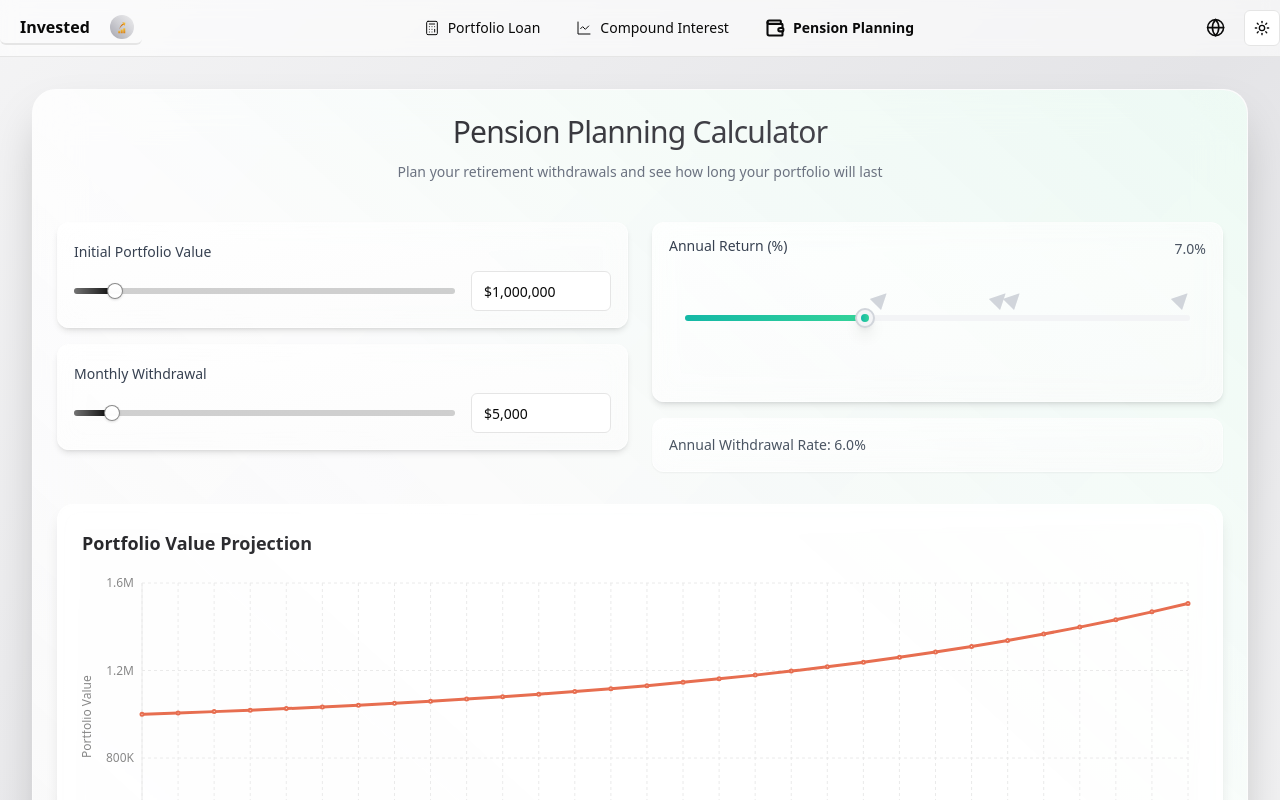
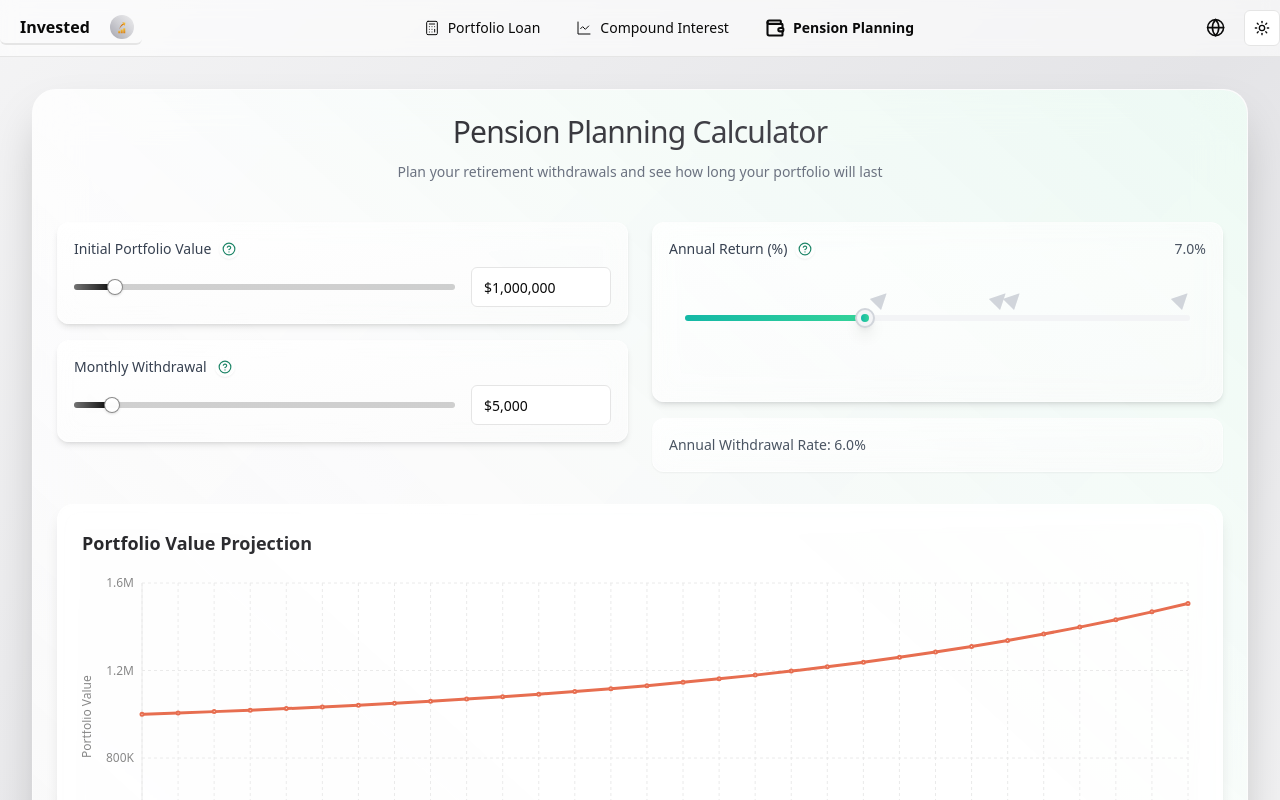
Before and after one commit to DonRaz/investedAI, a Next.js app: page /en/pension in a window 1280 px wide. Shown: the top 800 px of the page. Built offline with nearby package versions, Linux system fonts and the light colour scheme.

Commit message:
added ? helpers to compound and pension calculators

```diff
--- a/components/calculators/PensionPlanningCalculator.tsx
+++ b/components/calculators/PensionPlanningCalculator.tsx
@@ -4,6 +4,17 @@ import { useState, useEffect, useCallback } from 'react';
 import { Card, CardContent } from '@/components/ui/card';
 import { Label } from '@/components/ui/label';
 import { Input } from '@/components/ui/input';
+import { Button } from '@/components/ui/button';
+import { HelpCircle } from 'lucide-react';
+import {
+  Drawer,
+  DrawerClose,
+  DrawerContent,
+  DrawerDescription,
+  DrawerFooter,
+  DrawerHeader,
+  DrawerTitle,
+} from '@/components/ui/drawer';
 import { CustomInterestSlider } from '@/components/ui/slider-w-landmarks';
 import { SliderWithInput } from '@/components/ui/slider-w-input';
 import {
@@ -19,6 +30,16 @@ import { useTranslationStore } from '@/lib/translations';
 import { pensionTranslations } from '@/lib/translations/pension';
 import { AlertTriangle, CheckCircle } from 'lucide-react';
 
+// Define slider info keys type
+type SliderInfoKeys =
+  | 'initialPortfolio'
+  | 'monthlyWithdrawal'
+  | 'portfolioReturn';
+
+interface HelpButtonProps {
+  sliderKey: SliderInfoKeys;
+}
+
 interface CalculatorInputs {
   initialPortfolio: number;
   monthlyWithdrawal: number;
@@ -30,6 +51,10 @@ export function PensionPlanningCalculator() {
   const t = pensionTranslations[language];
   const [mounted, setMounted] = useState(false);
 
+  // Add drawer state
+  const [drawerOpen, setDrawerOpen] = useState(false);
+  const [drawerContent, setDrawerContent] = useState({ title: '', description: '' });
+
   useEffect(() => {
     setMounted(true);
   }, []);
@@ -39,6 +64,43 @@ export function PensionPlanningCalculator() {
     monthlyWithdrawal: 5000,
     portfolioReturn: 7,
   });
+
+  // Add openInfoDrawer function
+  const openInfoDrawer = (title: string, description: string): void => {
+    setDrawerContent({ title, description });
+    setDrawerOpen(true);
+  };
+
+  // Add sliderInfo object
+  const sliderInfo: Record<SliderInfoKeys, { title: string; description: string }> = {
+    initialPortfolio: {
+      title: t.initialPortfolio_info,
+      description: t.initialPortfolio_desc,
+    },
+    monthlyWithdrawal: {
+      title: t.monthlyWithdrawal_info,
+      description: t.monthlyWithdrawal_desc,
+    },
+    portfolioReturn: {
+      title: t.portfolioReturn_info,
+      description: t.portfolioReturn_desc,
+    },
+  };
+
+  // Add HelpButton component
+  const HelpButton: React.FC<HelpButtonProps> = ({ sliderKey }) => (
+    <Button
+      variant="ghost"
+      size="icon"
+      className="h-5 w-5 rounded-full bg-transparent hover:bg-white/30 dark:hover:bg-black/30 transition-all shadow-sm backdrop-blur-sm p-0 ms-2"
+      onClick={(e) => {
+        e.stopPropagation();
+        openInfoDrawer(sliderInfo[sliderKey].title, sliderInfo[sliderKey].description);
+      }}
+    >
+      <HelpCircle className="h-3.5 w-3.5 text-emerald-700/90 dark:text-emerald-400/90 transition-colors" />
+    </Button>
+  );
 
   const parseInputValue = useCallback((value: string): number => {
     const parsed = Number(value.replace(/[^0-9.-]+/g, ''));
@@ -124,7 +186,10 @@ export function PensionPlanningCalculator() {
           <div className="grid gap-6 md:grid-cols-2">
             <div className="space-y-4">
               <div className="space-y-2 bg-gradient-to-br from-white/70 to-zinc-50/70 dark:from-zinc-800/70 dark:to-zinc-900/50 backdrop-blur-md p-4 rounded-xl border border-white/50 dark:border-zinc-700/30 shadow-md">
-                <Label className="text-gray-700 dark:text-gray-300">{t.initialPortfolio}</Label>
+                <div className="flex items-center">
+                  <Label className="text-gray-700 dark:text-gray-300">{t.initialPortfolio}</Label>
+                  <HelpButton sliderKey="initialPortfolio" />
+                </div>
                 <SliderWithInput
                   value={inputs.initialPortfolio}
                   onValueChange={(value) =>
@@ -138,7 +203,10 @@ export function PensionPlanningCalculator() {
               </div>
 
               <div className="space-y-2 bg-gradient-to-br from-white/70 to-zinc-50/70 dark:from-zinc-800/70 dark:to-zinc-900/50 backdrop-blur-md p-4 rounded-xl border border-white/50 dark:border-zinc-700/30 shadow-md">
-                <Label className="text-gray-700 dark:text-gray-300">{t.monthlyWithdrawal}</Label>
+                <div className="flex items-center">
+                  <Label className="text-gray-700 dark:text-gray-300">{t.monthlyWithdrawal}</Label>
+                  <HelpButton sliderKey="monthlyWithdrawal" />
+                </div>
                 <SliderWithInput
                   value={inputs.monthlyWithdrawal}
                   onValueChange={(value) =>
@@ -154,8 +222,9 @@ export function PensionPlanningCalculator() {
 
             <div className="space-y-4">
               <div className="space-y-2 bg-gradient-to-br from-white/70 to-zinc-50/70 dark:from-zinc-800/70 dark:to-zinc-900/50 backdrop-blur-md p-4 rounded-xl border border-white/50 dark:border-zinc-700/30 shadow-md">
-                <div className="flex" dir='ltr'>
+                <div className="flex items-center" dir='ltr'>
                   <Label className="text-gray-700 dark:text-gray-300">{t.portfolioReturn}</Label>
+                  <HelpButton sliderKey="portfolioReturn" />
                   <div className="text-sm text-gray-600 dark:text-gray-400 ml-auto">
                     {inputs.portfolioReturn.toFixed(1)}%
                   </div>
@@ -275,6 +344,21 @@ export function PensionPlanningCalculator() {
         </CardContent>
       </Card>
 
+      {/* Help Info Drawer */}
+      <Drawer open={drawerOpen} onOpenChange={setDrawerOpen}>
+        <DrawerContent>
+          <DrawerHeader>
+            <DrawerTitle>{drawerContent.title}</DrawerTitle>
+            <DrawerDescription>{drawerContent.description}</DrawerDescription>
+          </DrawerHeader>
+          <DrawerFooter>
+            <DrawerClose asChild>
+              <Button variant="outline">{t.close}</Button>
+            </DrawerClose>
+          </DrawerFooter>
+        </DrawerContent>
+      </Drawer>
+
       {/* Attribution footer */}
       <div className="w-full text-center pb-4">
         <p className="bg-gradient-to-r from-emerald-600 to-emerald-500 dark:from-emerald-400 dark:to-emerald-500 bg-clip-text text-transparent font-medium text-xs">
--- a/lib/translations/pension.ts
+++ b/lib/translations/pension.ts
@@ -16,6 +16,17 @@ export interface PensionTranslation {
   pensionPlanning: string;
   planYourRetirement: string;
   madeWith: string;
+
+  // Help button translations
+  close: string;
+
+  // Slider info titles and descriptions
+  initialPortfolio_info: string;
+  initialPortfolio_desc: string;
+  monthlyWithdrawal_info: string;
+  monthlyWithdrawal_desc: string;
+  portfolioReturn_info: string;
+  portfolioReturn_desc: string;
 }
 
 export const pensionTranslations: Record<Language, PensionTranslation> = {
@@ -34,7 +45,20 @@ export const pensionTranslations: Record<Language, PensionTranslation> = {
     withdrawalRate: "Annual Withdrawal Rate",
     pensionPlanning: "Pension Planning Calculator",
     planYourRetirement: "Plan your retirement withdrawals and see how long your portfolio will last",
-    madeWith: "Pension Planning Calculator • Made with 💙"
+    madeWith: "Pension Planning Calculator • Made with 💙",
+
+    // Help button translations
+    close: "Close",
+
+    // Slider info titles and descriptions
+    initialPortfolio_info: "Initial Portfolio Value",
+    initialPortfolio_desc: "The total value of your investment portfolio at the start of your retirement. This is the amount you've accumulated through your working years and will be drawing from during retirement.",
+
+    monthlyWithdrawal_info: "Monthly Withdrawal",
+    monthlyWithdrawal_desc: "The amount you plan to withdraw from your portfolio each month to cover your living expenses during retirement. This is a key factor in determining how long your portfolio will last.",
+
+    portfolioReturn_info: "Annual Return Rate",
+    portfolioReturn_desc: "The expected yearly percentage growth of your investments during retirement. A conservative estimate is recommended for retirement planning, as returns may be more volatile than during accumulation years."
   },
   he: {
     title: "מחשבון משיכה מתיק השקעות",
@@ -51,6 +75,19 @@ export const pensionTranslations: Record<Language, PensionTranslation> = {
     withdrawalRate: "שיעור משיכה שנתי",
     pensionPlanning: "מחשבון תכנון פנסיה",
     planYourRetirement: "תכנן את משיכות הפנסיה שלך וראה כמה זמן התיק שלך יחזיק מעמד",
-    madeWith: "מחשבון תכנון פנסיה • נוצר עם 💙"
+    madeWith: "מחשבון תכנון פנסיה • נוצר עם 💙",
+
+    // Help button translations
+    close: "סגור",
+
+    // Slider info titles and descriptions
+    initialPortfolio_info: "שווי תיק התחלתי",
+    initialPortfolio_desc: "הערך הכולל של תיק ההשקעות שלך בתחילת הפרישה שלך. זהו הסכום שצברת במהלך שנות העבודה שלך ותמשוך ממנו במהלך הפרישה.",
+
+    monthlyWithdrawal_info: "משיכה חודשית",
+    monthlyWithdrawal_desc: "הסכום שאתה מתכנן למשוך מהתיק שלך בכל חודש כדי לכסות את הוצאות המחיה שלך במהלך הפרישה. זהו גורם מפתח בקביעת כמה זמן התיק שלך יחזיק מעמד.",
+
+    portfolioReturn_info: "שיעור תשואה שנתי",
+    portfolioReturn_desc: "הצמיחה השנתית הצפויה באחוזים של ההשקעות שלך במהלך הפרישה. מומלץ להשתמש באומדן שמרני לתכנון פרישה, מכיוון שהתשואות עשויות להיות תנודתיות יותר מאשר בשנות הצבירה."
   },
 };
```
